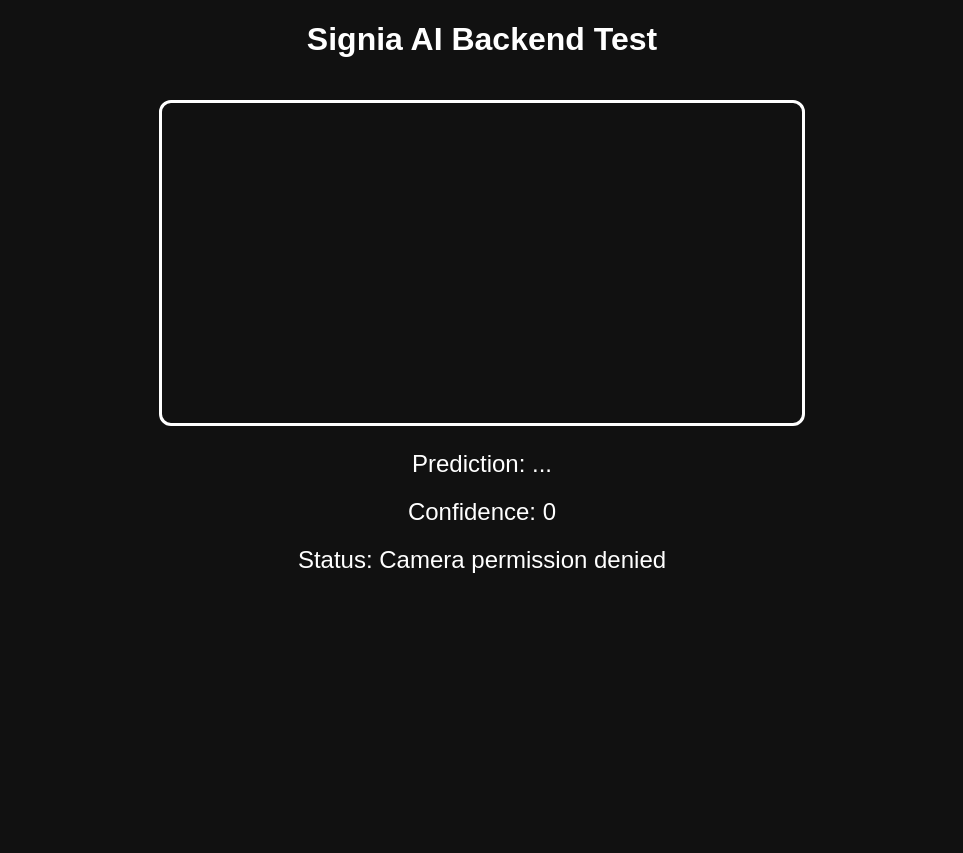
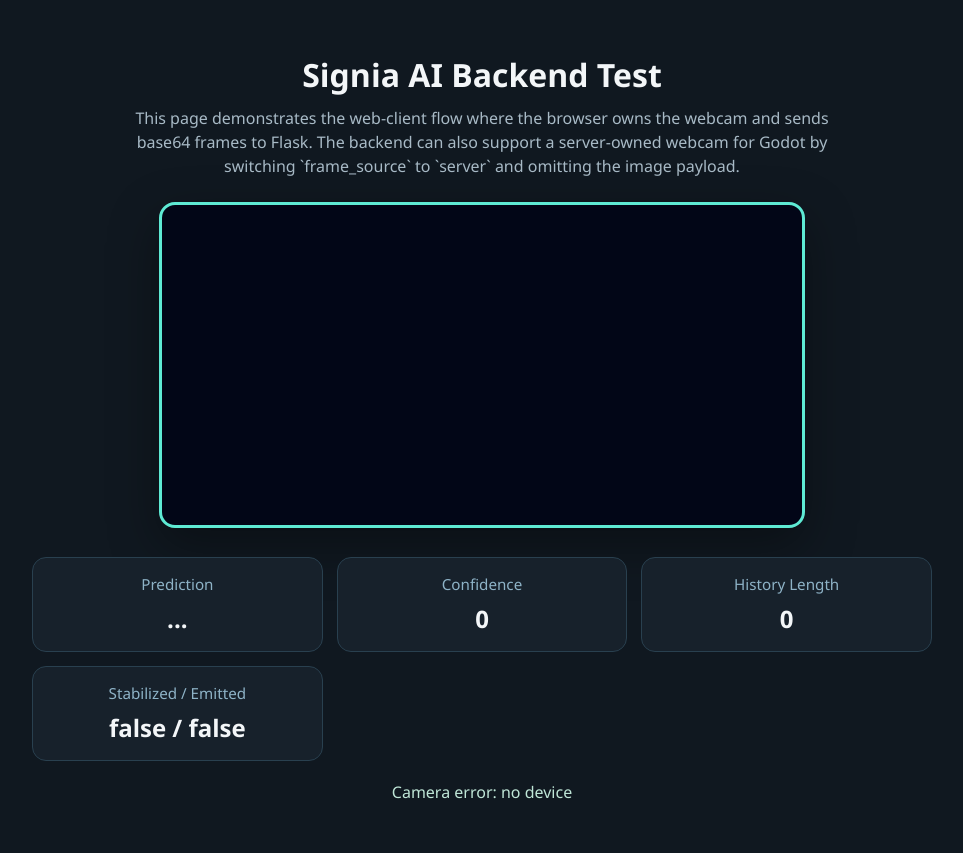
Before and after one commit to jcaMx/signia-fsl-recognition, a Flask app: page /test in a window 1280 px wide. Shown: the whole page, without its empty margins (158-1121 px from the left). Before the commit the page ends 573 px from the top, so only its background shows below. Run offline with Flask 3, Linux system fonts and the light colour scheme.

Commit message:
Initial ai integration

```diff
--- a/backend/app.py
+++ b/backend/app.py
@@ -1,9 +1,14 @@
-from flask import Flask, render_template
+from __future__ import annotations
+
+import cv2
+import mediapipe as mp
+from flask import Flask, Response, render_template, request, stream_with_context
 from flask_cors import CORS
 
-from core.model_manager import ModelManager
+from core.model_manager import ModelManager, PredictionContext, PredictionError
 from core.prediction_router import PredictionRouter
 from core.prediction_stabilizer import PredictionStabilizer, PredictionStabilizerConfig
+from core.preprocessing import get_hand_count
 from webcam.camera_manager import CameraManager
 from webcam.mediapipe_pipeline import MediaPipeHandsPipeline
 
@@ -18,6 +23,8 @@
     camera_manager = CameraManager()
     mediapipe_pipeline = MediaPipeHandsPipeline()
     prediction_stabilizer = PredictionStabilizer(PredictionStabilizerConfig.from_env())
+    mp_draw = mp.solutions.drawing_utils
+    mp_hands = mp.solutions.hands
 
     prediction_router = PredictionRouter(
         model_manager=model_manager,
@@ -30,6 +37,80 @@
     def test_page():
         return render_template("test.html")
 
+    @app.get("/debug_feed")
+    def debug_feed():
+        mode = request.args.get("mode", "alphabet")
+        predictor = model_manager.get(mode)
+
+        def generate():
+            while True:
+                success, frame = camera_manager.read_frame()
+                if not success or frame is None:
+                    continue
+
+                mediapipe_result = mediapipe_pipeline.process(frame)
+                hand_detected = bool(getattr(mediapipe_result, "multi_hand_landmarks", None))
+                hand_count = get_hand_count(mediapipe_result)
+
+                if hand_detected:
+                    for hand_landmarks in mediapipe_result.multi_hand_landmarks:
+                        mp_draw.draw_landmarks(
+                            frame,
+                            hand_landmarks,
+                            mp_hands.HAND_CONNECTIONS,
+                        )
+
+                raw_prediction = ""
+                confidence = 0.0
+                if predictor is not None:
+                    context = PredictionContext(
+                        frame=frame,
+                        mediapipe_result=mediapipe_result,
+                        payload={"mode": mode, "frame_source": "server"},
+                    )
+                    try:
+                        prediction_response = predictor.predict(context)
+                        raw_prediction = prediction_response.prediction
+                        confidence = prediction_response.confidence
+                    except PredictionError:
+                        raw_prediction = ""
+                        confidence = 0.0
+
+                overlays = [
+                    f"mode: {mode}",
+                    f"hand_detected: {hand_detected}",
+                    f"hand_count: {hand_count}",
+                    f"raw_prediction: {raw_prediction or 'None'}",
+                    f"confidence: {confidence:.3f}",
+                ]
+
+                for index, text in enumerate(overlays):
+                    y = 30 + (index * 28)
+                    cv2.putText(
+                        frame,
+                        text,
+                        (10, y),
+                        cv2.FONT_HERSHEY_SIMPLEX,
+                        0.7,
+                        (0, 255, 0),
+                        2,
+                        cv2.LINE_AA,
+                    )
+
+                success, encoded_frame = cv2.imencode(".jpg", frame)
+                if not success:
+                    continue
+
+                yield (
+                    b"--frame\r\n"
+                    b"Content-Type: image/jpeg\r\n\r\n" + encoded_frame.tobytes() + b"\r\n"
+                )
+
+        return Response(
+            stream_with_context(generate()),
+            mimetype="multipart/x-mixed-replace; boundary=frame",
+        )
+
     app.register_blueprint(prediction_router.blueprint)
     return app
 
--- a/backend/templates/test.html
+++ b/backend/templates/test.html
@@ -1,124 +1,235 @@
 <!DOCTYPE html>
-<html>
+<html lang="en">
 <head>
-    <title>Signia AI Test</title>
-
+    <meta charset="UTF-8">
+    <meta name="viewport" content="width=device-width, initial-scale=1.0">
+    <title>Signia AI Webcam Test</title>
     <style>
         body {
-            background: #111;
-            color: white;
-            font-family: Arial;
+            margin: 0;
+            background: #101820;
+            color: #f3f6f8;
+            font-family: "Segoe UI", Tahoma, Geneva, Verdana, sans-serif;
             text-align: center;
         }
 
-        video {
-            margin-top: 20px;
-            border: 3px solid white;
-            border-radius: 12px;
+        .page {
+            max-width: 900px;
+            margin: 0 auto;
+            padding: 32px 20px 48px;
         }
 
-        .prediction-box {
+        h1 {
+            margin-bottom: 10px;
+            font-size: 2rem;
+        }
+
+        .subtitle {
+            margin: 0 auto 24px;
+            max-width: 700px;
+            color: #a8bac6;
+            line-height: 1.5;
+        }
+
+        video {
+            width: min(100%, 640px);
+            border: 3px solid #5eead4;
+            border-radius: 16px;
+            background: #020617;
+            box-shadow: 0 18px 50px rgba(0, 0, 0, 0.35);
+        }
+
+        .stats {
+            display: grid;
+            grid-template-columns: repeat(auto-fit, minmax(220px, 1fr));
+            gap: 14px;
+            margin-top: 24px;
+        }
+
+        .card {
+            padding: 16px;
+            border-radius: 14px;
+            background: #17212b;
+            border: 1px solid #29404f;
+        }
+
+        .label {
+            color: #8eb3c7;
+            font-size: 0.95rem;
+            margin-bottom: 8px;
+        }
+
+        .value {
+            font-size: 1.5rem;
+            font-weight: 700;
+            word-break: break-word;
+        }
+
+        .status {
             margin-top: 20px;
-            font-size: 24px;
+            color: #bfe6d7;
+            min-height: 24px;
         }
     </style>
 </head>
+<body>
+    <div class="page">
+        <h1>Signia AI Backend Test</h1>
+        <p class="subtitle">
+            This page demonstrates the web-client flow where the browser owns the webcam and sends
+            base64 frames to Flask. The backend can also support a server-owned webcam for Godot by
+            switching `frame_source` to `server` and omitting the image payload.
+        </p>
 
-<body>
-    <h1>Signia AI Backend Test</h1>
+        <video id="video" autoplay playsinline muted></video>
+        <canvas id="canvas" style="display: none;"></canvas>
 
-    <video id="video" width="640" autoplay></video>
-
-    <div class="prediction-box">
-        Prediction:
-        <span id="prediction">...</span>
+        <div class="stats">
+            <div class="card">
+                <div class="label">Prediction</div>
+                <div class="value" id="prediction">...</div>
+            </div>
+            <div class="card">
+                <div class="label">Confidence</div>
+                <div class="value" id="confidence">0</div>
+            </div>
+            <div class="card">
+                <div class="label">History Length</div>
+                <div class="value" id="history-length">0</div>
+            </div>
+            <div class="card">
+                <div class="label">Stabilized / Emitted</div>
+                <div class="value" id="stability-state">false / false</div>
+            </div>
         </div>
 
-    <div class="prediction-box">
-        Confidence:
-        <span id="confidence">0</span>
-    </div>
-
-    <div class="prediction-box">
-        Status:
-        <span id="status">Starting camera...</span>
+        <div class="status" id="status">Starting camera...</div>
     </div>
 
     <script>
-        const video = document.getElementById("video")
-        const predictionElement = document.getElementById("prediction")
-        const confidenceElement = document.getElementById("confidence")
-        const statusElement = document.getElementById("status")
-        const canvas = document.createElement("canvas")
-        let isRequestInFlight = false
-        let streamReady = false
+        const API_URL = "http://127.0.0.1:5000/predict";
+        const POLL_INTERVAL_MS = 120;
+        const STREAM_ID = "client-1";
 
-        navigator.mediaDevices.getUserMedia({
-            video: true
-        })
-        .then(stream => {
-            video.srcObject = stream
-            statusElement.innerText = "Camera ready"
-        })
-        .catch(error => {
-            statusElement.innerText = "Camera permission denied"
-            console.error(error)
-        })
+        const video = document.getElementById("video");
+        const canvas = document.getElementById("canvas");
+        const context = canvas.getContext("2d");
 
-        video.addEventListener("loadedmetadata", () => {
-            streamReady = true
-            canvas.width = video.videoWidth
-            canvas.height = video.videoHeight
-        })
+        const predictionElement = document.getElementById("prediction");
+        const confidenceElement = document.getElementById("confidence");
+        const historyLengthElement = document.getElementById("history-length");
+        const stabilityStateElement = document.getElementById("stability-state");
+        const statusElement = document.getElementById("status");
 
-        async function fetchPrediction() {
-            if (isRequestInFlight || !streamReady) {
-                return
+        let isSendingFrame = false;
+        let streamReady = false;
+        let pollTimerId = null;
+
+        async function setupCamera() {
+            try {
+                const stream = await navigator.mediaDevices.getUserMedia({
+                    video: {
+                        width: { ideal: 640 },
+                        height: { ideal: 480 }
+                    },
+                    audio: false
+                });
+
+                video.srcObject = stream;
+                await video.play();
+                statusElement.innerText = "Camera ready. Sending stabilized frame stream...";
+            } catch (error) {
+                console.error("Camera error:", error);
+                statusElement.innerText = `Camera error: ${error.message}`;
+            }
         }
 
+        function prepareCanvas() {
+            canvas.width = video.videoWidth;
+            canvas.height = video.videoHeight;
+            streamReady = true;
+        }
+
+        async function sendFrame() {
+            if (isSendingFrame || !streamReady) {
+                return;
+            }
+
+            isSendingFrame = true;
+
             try {
-                isRequestInFlight = true
-                statusElement.innerText = "Predicting..."
+                context.drawImage(video, 0, 0, canvas.width, canvas.height);
+                const image = canvas.toDataURL("image/jpeg", 0.8);
 
-                const context = canvas.getContext("2d")
-                context.drawImage(video, 0, 0, canvas.width, canvas.height)
-                const image = canvas.toDataURL("image/jpeg", 0.8)
-
-                const response = await fetch(
-                    "/predict",
-                    {
+                const response = await fetch(API_URL, {
                     method: "POST",
                     headers: {
                         "Content-Type": "application/json"
                     },
                     body: JSON.stringify({
                         mode: "alphabet",
-                            image
+                        frame_source: "client",
+                        image,
+                        stabilize: true,
+                        stream_id: STREAM_ID
                     })
-                    }
-                )
+                });
 
                 if (!response.ok) {
-                    const errorText = await response.text()
-                    throw new Error(`HTTP ${response.status}: ${errorText}`)
+                    let errorBody = "";
+                    try {
+                        errorBody = await response.text();
+                    } catch (readError) {
+                        console.error("Failed to read error response body:", readError);
+                    }
+                    throw new Error(`Request failed with ${response.status} ${response.statusText}${errorBody ? `: ${errorBody}` : ""}`);
                 }
 
-                const data = await response.json()
+                const data = await response.json();
 
-                predictionElement.innerText = data.prediction || "None"
-                confidenceElement.innerText = data.confidence || 0
-                statusElement.innerText = data.error || "Prediction updated"
-            }
-            catch (error) {
-                console.error(error)
-                statusElement.innerText = error.message
-            }
-            finally {
-                isRequestInFlight = false
+                predictionElement.innerText = data.prediction || "None";
+                confidenceElement.innerText = typeof data.confidence === "number"
+                    ? data.confidence.toFixed(3)
+                    : "0";
+                historyLengthElement.innerText = data.history_length ?? 0;
+                stabilityStateElement.innerText = `${Boolean(data.stabilized)} / ${Boolean(data.emitted)}`;
+                statusElement.innerText = data.error || "Streaming frames to stabilizer";
+
+                console.log("Stabilizer debug", {
+                    history_length: data.history_length,
+                    stabilized: data.stabilized,
+                    emitted: data.emitted,
+                    prediction: data.prediction,
+                    raw_prediction: data.raw_prediction,
+                    stream_id: data.stream_id
+                });
+            } catch (error) {
+                console.error("Prediction request error:", error);
+                statusElement.innerText = `Fetch error: ${error.message}`;
+            } finally {
+                isSendingFrame = false;
             }
         }
 
-        setInterval(fetchPrediction, 1000)
+        function startPolling() {
+            if (pollTimerId !== null) {
+                clearInterval(pollTimerId);
+            }
+
+            // Faster polling is required because the backend stabilizer uses a short
+            // rolling time window. If frames arrive too slowly, the history never
+            // accumulates enough consistent observations to emit a final prediction.
+            pollTimerId = window.setInterval(() => {
+                void sendFrame();
+            }, POLL_INTERVAL_MS);
+        }
+
+        video.addEventListener("loadedmetadata", () => {
+            prepareCanvas();
+            startPolling();
+        });
+
+        void setupCamera();
     </script>
 </body>
 </html>
--- a/webcam-test.html
+++ b/webcam-test.html
@@ -64,7 +64,7 @@
     }
     }
 
-    setInterval(sendFrame, 500);
+    setInterval(sendFrame, 150);
     </script>
 </body>
 </html>
```
Also changed, not shown: backend/core/prediction_router.py (+39 -10 lines), backend/core/prediction_stabilizer.py (+28 -8 lines), backend/webcam/mediapipe_pipeline.py (+9 -2 lines), backend/README.md. Lines whose indentation alone changed are shown as unchanged.
